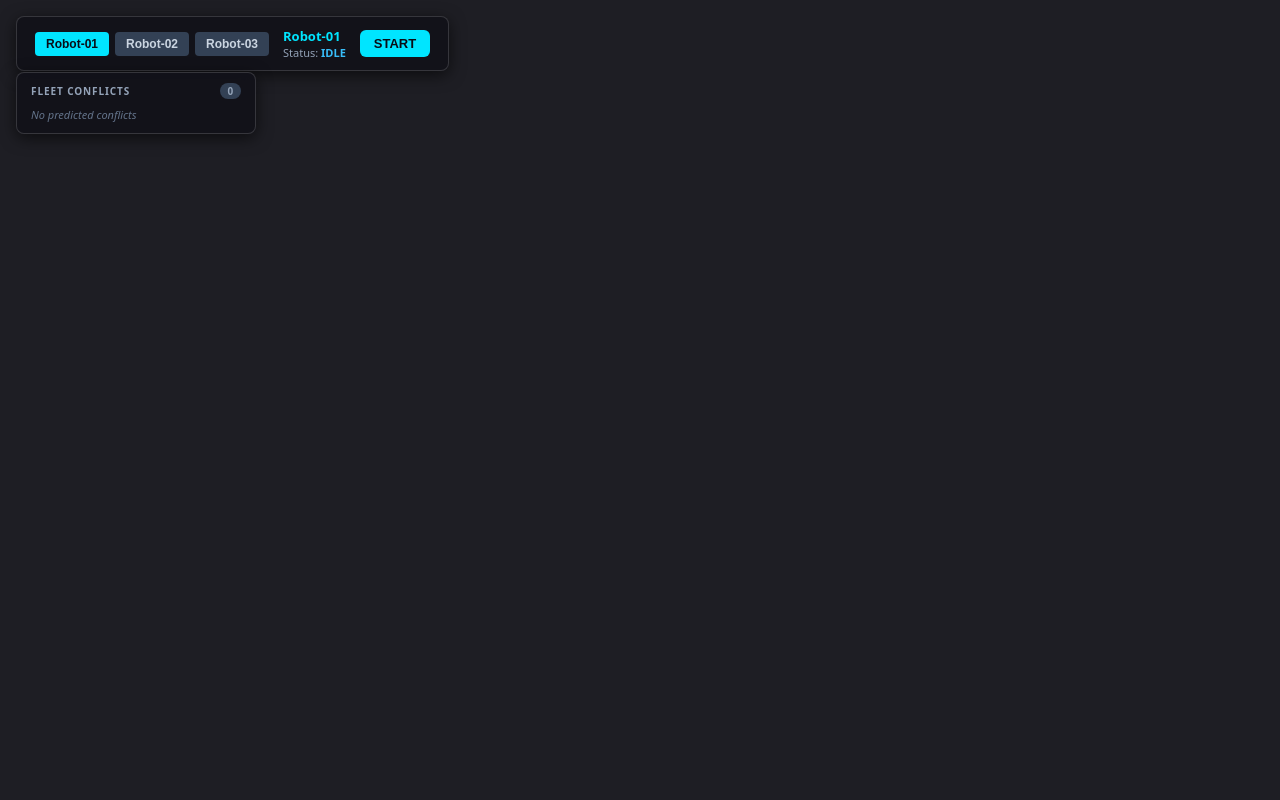
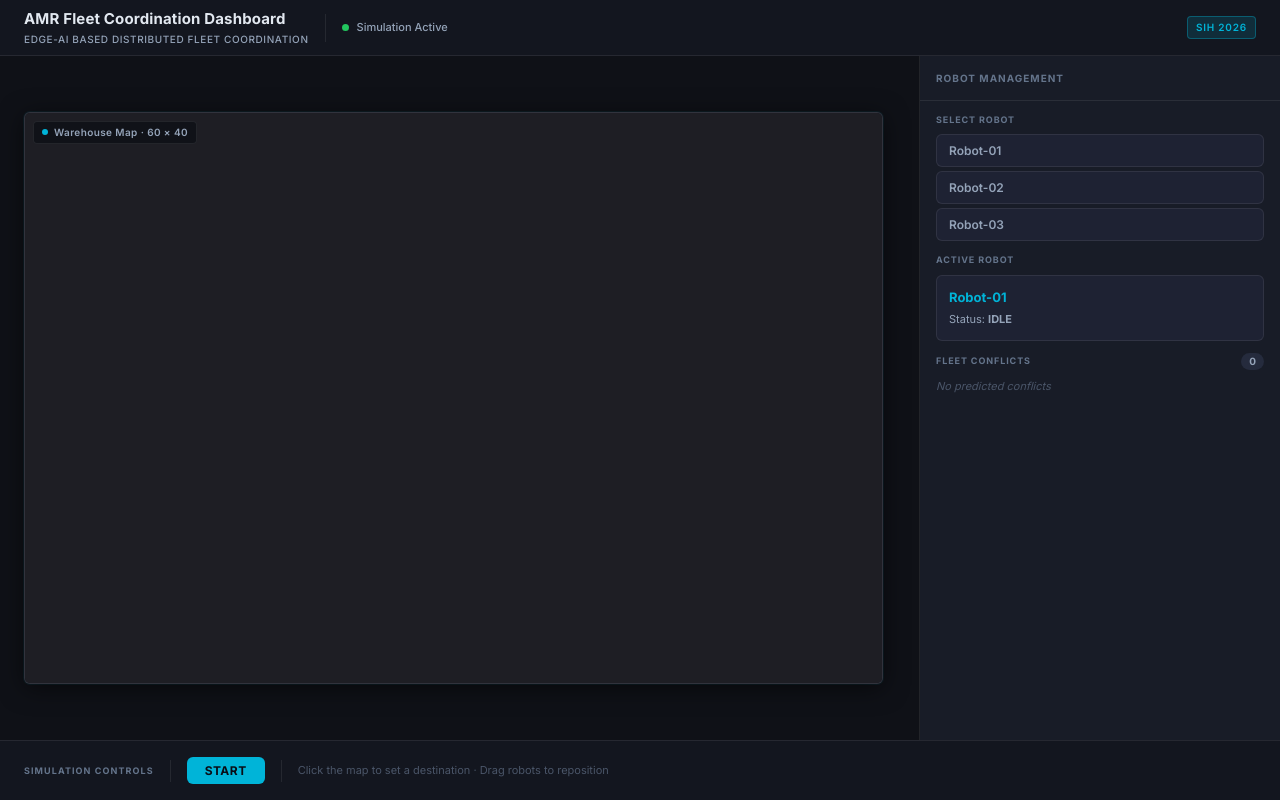
Before and after one commit to T4NISHK-K/SIH26Sim, a website built with Vite: page index.html in a window 1280 px wide. Built offline with nearby package versions, Linux system fonts and the light colour scheme; files whose address does not match are found by name.

Commit message:
Create dashboard shell and map layout

```diff
--- a/index.html
+++ b/index.html
@@ -4,75 +4,114 @@
 <head>
   <meta charset="UTF-8" />
   <meta name="viewport" content="width=device-width, initial-scale=1.0" />
-  <title>Warehouse Robot Fleet Simulation</title>
-  <style>
-    * {
-      box-sizing: border-box;
-      margin: 0;
-      padding: 0;
-    }
-
-    body,
-    html {
-      width: 100%;
-      height: 100%;
-      overflow: hidden;
-      background-color: #1a1a1a;
-      display: flex;
-      justify-content: center;
-      align-items: center;
-      font-family: system-ui, -apple-system, sans-serif;
-    }
-
-    #game-container {
-      width: 100vw;
-      height: 100vh;
-      display: flex;
-      justify-content: center;
-      align-items: center;
-    }
-
-    canvas {
-      image-rendering: pixelated;
-      image-rendering: crisp-edges;
-    }
-  </style>
+  <title>AMR Fleet Coordination Dashboard</title>
+  <meta name="description" content="Edge-AI Based Distributed AMR Fleet Coordination Simulation — SIH 2026" />
+  <link rel="stylesheet" href="/src/ui/dashboard.css" />
 </head>
 
 <body>
-  <div id="ui-panel"
-    style="position: fixed; top: 16px; left: 16px; z-index: 1000; display: flex; align-items: center; gap: 14px; background: rgba(18, 18, 26, 0.92); backdrop-filter: blur(8px); padding: 10px 18px; border-radius: 8px; border: 1px solid rgba(255,255,255,0.15); color: #fff; font-family: system-ui, -apple-system, sans-serif; box-shadow: 0 4px 16px rgba(0,0,0,0.6); user-select: none;">
-    <div style="display: flex; gap: 6px;" id="robot-selector">
-      <button class="robot-select-btn" data-robot="Robot-01"
-        style="background: #00e5ff; color: #090d16; border: none; font-weight: 700; font-size: 12px; padding: 5px 11px; border-radius: 4px; cursor: pointer; transition: all 0.2s;">Robot-01</button>
-      <button class="robot-select-btn" data-robot="Robot-02"
-        style="background: #334155; color: #cbd5e1; border: none; font-weight: 700; font-size: 12px; padding: 5px 11px; border-radius: 4px; cursor: pointer; transition: all 0.2s;">Robot-02</button>
-      <button class="robot-select-btn" data-robot="Robot-03"
-        style="background: #334155; color: #cbd5e1; border: none; font-weight: 700; font-size: 12px; padding: 5px 11px; border-radius: 4px; cursor: pointer; transition: all 0.2s;">Robot-03</button>
-    </div>
-    <div style="display: flex; flex-direction: column;">
-      <span id="active-robot-name" style="font-weight: 700; color: #00e5ff; font-size: 13px;">Robot-01</span>
-      <span id="robot-status-text" style="font-size: 11px; color: #94a3b8; font-weight: 500;">Status: <b
-          id="status-badge" style="color: #38bdf8;">IDLE</b></span>
-    </div>
-    <button id="start-btn"
-      style="background: #00e5ff; color: #090d16; border: none; font-weight: 700; font-size: 13px; padding: 6px 14px; border-radius: 6px; cursor: pointer; transition: all 0.2s;">START</button>
-  </div>
 
-  <!-- Fleet Conflict Panel -->
-  <div id="conflict-panel"
-    style="position: fixed; top: 72px; left: 16px; z-index: 1000; display: flex; flex-direction: column; gap: 5px; background: rgba(18, 18, 26, 0.92); backdrop-filter: blur(8px); padding: 10px 14px; border-radius: 8px; border: 1px solid rgba(255,255,255,0.15); color: #fff; font-family: system-ui, -apple-system, sans-serif; box-shadow: 0 4px 16px rgba(0,0,0,0.6); user-select: none; min-width: 240px; max-width: 310px; max-height: 60vh; overflow-y: auto; font-size: 12px;">
-    <div style="font-weight: 700; font-size: 10px; letter-spacing: 0.9px; color: #94a3b8; text-transform: uppercase; display: flex; justify-content: space-between; align-items: center; margin-bottom: 2px;">
-      <span>Fleet Conflicts</span>
-      <span id="conflict-count-badge"
-        style="background: #334155; color: #94a3b8; font-size: 10px; font-weight: 700; padding: 1px 7px; border-radius: 10px; min-width: 20px; text-align: center;">0</span>
-    </div>
-    <div id="conflict-list">
-      <span style="color: #64748b; font-style: italic; font-size: 11px;">No predicted conflicts</span>
-    </div>
-  </div>
+  <!-- ═══════════════════════════════════════════════════════════
+       APP SHELL — three-row grid: header / workspace / controls
+  ════════════════════════════════════════════════════════════ -->
+  <div id="app-shell">
 
-  <div id="game-container"></div>
+    <!-- ── 1. TOP HEADER ───────────────────────────────────────── -->
+    <header id="dashboard-header">
+      <div class="header-brand">
+        <span class="header-title">AMR Fleet Coordination Dashboard</span>
+        <span class="header-subtitle">Edge-AI Based Distributed Fleet Coordination</span>
+      </div>
+
+      <div class="header-divider"></div>
+
+      <div class="header-status-indicator">
+        <span class="header-status-dot"></span>
+        Simulation Active
+      </div>
+
+      <div class="header-spacer"></div>
+
+      <span class="header-badge">SIH 2026</span>
+    </header>
+
+    <!-- ── 2. MAIN WORKSPACE ───────────────────────────────────── -->
+    <div id="dashboard-workspace">
+
+      <!-- 2a. MAP WORKSPACE (left) -->
+      <section id="map-workspace" aria-label="Warehouse Map">
+        <!-- Compact 3:2 Map Frame -->
+        <div id="map-frame">
+          <div class="map-viewport-tag">
+            <span class="map-viewport-dot"></span>
+            Warehouse Map · 60 × 40
+          </div>
+          <!-- Phaser mounts its canvas here — parent: 'game-container' in main.js -->
+          <div id="game-container"></div>
+        </div>
+      </section>
+
+      <!-- 2b. FLEET MANAGEMENT PANEL (right) -->
+      <aside id="fleet-panel" aria-label="Robot Management">
+
+        <div class="panel-header">
+          <span class="panel-title">Robot Management</span>
+        </div>
+
+        <div class="panel-body">
+
+          <!-- Robot selector -->
+          <div class="fleet-section">
+            <span class="section-label">Select Robot</span>
+            <div id="robot-selector">
+              <button class="robot-select-btn" data-robot="Robot-01">Robot-01</button>
+              <button class="robot-select-btn" data-robot="Robot-02">Robot-02</button>
+              <button class="robot-select-btn" data-robot="Robot-03">Robot-03</button>
+            </div>
+          </div>
+
+          <!-- Active robot status -->
+          <div class="fleet-section">
+            <span class="section-label">Active Robot</span>
+            <div class="active-robot-block">
+              <div class="active-robot-row">
+                <span id="active-robot-name">Robot-01</span>
+              </div>
+              <span id="robot-status-text">
+                Status: <b id="status-badge">IDLE</b>
+              </span>
+            </div>
+          </div>
+
+          <!-- Fleet conflicts -->
+          <div class="fleet-section" style="flex: 1; min-height: 0; display: flex; flex-direction: column; gap: 8px;">
+            <div class="conflict-section-header">
+              <span class="section-label">Fleet Conflicts</span>
+              <span id="conflict-count-badge">0</span>
+            </div>
+            <div id="conflict-list">
+              <span style="color: var(--color-text-muted); font-style: italic; font-size: 11px;">No predicted conflicts</span>
+            </div>
+          </div>
+
+        </div><!-- /.panel-body -->
+      </aside><!-- /#fleet-panel -->
+
+    </div><!-- /#dashboard-workspace -->
+
+    <!-- ── 3. SIMULATION CONTROLS BAR ─────────────────────────── -->
+    <footer id="simulation-controls">
+      <span class="controls-label">Simulation Controls</span>
+      <div class="controls-divider"></div>
+      <div class="controls-group">
+        <button id="start-btn">START</button>
+      </div>
+      <div class="controls-divider"></div>
+      <span class="controls-hint">Click the map to set a destination · Drag robots to reposition</span>
+    </footer>
+
+  </div><!-- /#app-shell -->
+
   <script type="module" src="/src/main.js"></script>
 </body>
 
--- /dev/null
+++ b/src/ui/dashboard.css
@@ -0,0 +1,472 @@
+/*
+ * dashboard.css
+ * Visual styling and layout for the AMR Fleet Coordination Dashboard shell.
+ *
+ * Responsibilities:
+ *   - CSS custom properties (design tokens)
+ *   - Page reset and base typography
+ *   - Top header bar
+ *   - Main dashboard grid (map workspace + fleet panel)
+ *   - Bottom simulation-controls bar
+ *
+ * This file owns all visual presentation.
+ * Application logic lives in main.js / robotControls.js.
+ */
+
+/* ─── Google Font (Inter) ─────────────────────────────────────────────────── */
+@import url('https://fonts.googleapis.com/css2?family=Inter:ital,wght@0,400;0,500;0,600;0,700&display=swap');
+
+/* ─── Design Tokens ───────────────────────────────────────────────────────── */
+:root {
+  /* Backgrounds */
+  --color-bg-page:    #0f1117;
+  --color-bg-header:  #13161f;
+  --color-bg-panel:   #181c27;
+  --color-bg-surface: #1e2233;
+  --color-bg-input:   #252b3d;
+
+  /* Borders */
+  --color-border:        rgba(255, 255, 255, 0.08);
+  --color-border-accent: rgba(0, 180, 216, 0.35);
+
+  /* Text */
+  --color-text-primary:   #e2e8f0;
+  --color-text-secondary: #94a3b8;
+  --color-text-muted:     #4a5568;
+  --color-text-label:     #64748b;
+
+  /* Accent */
+  --color-accent:     #00b4d8;
+  --color-accent-dim: rgba(0, 180, 216, 0.15);
+
+  /* Spacing */
+  --space-xs: 4px;
+  --space-sm: 8px;
+  --space-md: 12px;
+  --space-lg: 16px;
+  --space-xl: 24px;
+
+  /* Typography */
+  --font-sans: 'Inter', system-ui, -apple-system, sans-serif;
+
+  /* Radii */
+  --radius-sm: 4px;
+  --radius-md: 6px;
+  --radius-lg: 10px;
+
+  /* Shadows */
+  --shadow-panel: 0 1px 3px rgba(0, 0, 0, 0.5), 0 4px 16px rgba(0, 0, 0, 0.3);
+
+  /* Layout */
+  --header-height:     56px;
+  --controls-height:   60px;
+  --fleet-panel-width: 360px;
+}
+
+/* ─── Reset & Base ────────────────────────────────────────────────────────── */
+*, *::before, *::after {
+  box-sizing: border-box;
+  margin: 0;
+  padding: 0;
+}
+
+html, body {
+  width: 100%;
+  height: 100%;
+  overflow: hidden;
+  background-color: var(--color-bg-page);
+  font-family: var(--font-sans);
+  color: var(--color-text-primary);
+  font-size: 13px;
+  line-height: 1.5;
+  -webkit-font-smoothing: antialiased;
+}
+
+/* ─── App Shell ───────────────────────────────────────────────────────────── */
+#app-shell {
+  display: grid;
+  grid-template-rows: var(--header-height) 1fr var(--controls-height);
+  grid-template-columns: 1fr;
+  grid-template-areas:
+    "header"
+    "workspace"
+    "controls";
+  width: 100vw;
+  height: 100vh;
+  overflow: hidden;
+}
+
+/* ─── Header ─────────────────────────────────────────────────────────────── */
+#dashboard-header {
+  grid-area: header;
+  display: flex;
+  align-items: center;
+  padding: 0 var(--space-xl);
+  background: var(--color-bg-header);
+  border-bottom: 1px solid var(--color-border);
+  gap: var(--space-lg);
+  flex-shrink: 0;
+  z-index: 10;
+}
+
+.header-brand {
+  display: flex;
+  flex-direction: column;
+  gap: 1px;
+}
+
+.header-title {
+  font-size: 15px;
+  font-weight: 700;
+  color: var(--color-text-primary);
+  letter-spacing: 0.01em;
+  white-space: nowrap;
+}
+
+.header-subtitle {
+  font-size: 10px;
+  font-weight: 500;
+  color: var(--color-text-secondary);
+  letter-spacing: 0.06em;
+  text-transform: uppercase;
+  white-space: nowrap;
+}
+
+.header-divider {
+  width: 1px;
+  height: 28px;
+  background: var(--color-border);
+  flex-shrink: 0;
+}
+
+.header-status-indicator {
+  display: flex;
+  align-items: center;
+  gap: var(--space-sm);
+  font-size: 11px;
+  color: var(--color-text-secondary);
+  font-weight: 500;
+  white-space: nowrap;
+}
+
+.header-status-dot {
+  width: 7px;
+  height: 7px;
+  border-radius: 50%;
+  background: #22c55e;
+  flex-shrink: 0;
+}
+
+.header-spacer {
+  flex: 1;
+}
+
+.header-badge {
+  font-size: 10px;
+  font-weight: 600;
+  letter-spacing: 0.08em;
+  text-transform: uppercase;
+  color: var(--color-accent);
+  background: var(--color-accent-dim);
+  border: 1px solid var(--color-border-accent);
+  border-radius: var(--radius-sm);
+  padding: 3px 8px;
+  white-space: nowrap;
+}
+
+/* ─── Workspace (main content area) ──────────────────────────────────────── */
+#dashboard-workspace {
+  grid-area: workspace;
+  display: grid;
+  grid-template-columns: 1fr var(--fleet-panel-width);
+  grid-template-rows: 1fr;
+  grid-template-areas: "map fleet";
+  overflow: hidden;
+  min-height: 0;
+}
+
+/* ─── Map Workspace (outer centering area) ───────────────────────────────── */
+#map-workspace {
+  grid-area: map;
+  position: relative;
+  background: var(--color-bg-page);
+  border-right: 1px solid var(--color-border);
+  overflow: hidden;
+  min-width: 0;
+  display: flex;
+  align-items: center;
+  justify-content: flex-start;
+  padding: var(--space-md) var(--space-md) var(--space-md) var(--space-xl);
+}
+
+/* ─── Compact Map Frame (3:2 aspect ratio viewport) ──────────────────────── */
+#map-frame {
+  position: relative;
+  aspect-ratio: 3 / 2;
+  width: min(
+    calc(100% - 2 * var(--space-md)),
+    calc((100vh - var(--header-height) - var(--controls-height) - 4 * var(--space-md)) * 1.5)
+  );
+  max-width: calc(100% - 2 * var(--space-md));
+  max-height: calc(100% - 2 * var(--space-md));
+  height: auto;
+  border: 1px solid rgba(255, 255, 255, 0.12);
+  border-radius: var(--radius-md);
+  background: #141722;
+  box-shadow: 0 4px 24px rgba(0, 0, 0, 0.55), 0 0 0 1px rgba(0, 180, 216, 0.08);
+  overflow: hidden;
+  display: flex;
+  align-items: center;
+  justify-content: center;
+}
+
+/* Subtle HUD tag inside map frame */
+.map-viewport-tag {
+  position: absolute;
+  top: var(--space-sm);
+  left: var(--space-sm);
+  z-index: 10;
+  display: flex;
+  align-items: center;
+  gap: 6px;
+  background: rgba(15, 17, 23, 0.85);
+  backdrop-filter: blur(6px);
+  border: 1px solid var(--color-border);
+  border-radius: var(--radius-sm);
+  padding: 3px 8px;
+  font-size: 10px;
+  font-weight: 600;
+  color: var(--color-text-secondary);
+  letter-spacing: 0.04em;
+  pointer-events: none;
+  user-select: none;
+}
+
+.map-viewport-dot {
+  width: 6px;
+  height: 6px;
+  border-radius: 50%;
+  background: var(--color-accent);
+}
+
+/* Phaser canvas host — fills the compact 3:2 map frame */
+#game-container {
+  width: 100%;
+  height: 100%;
+  display: flex;
+  align-items: center;
+  justify-content: center;
+  position: relative;
+  overflow: hidden;
+}
+
+#game-container canvas {
+  image-rendering: pixelated;
+  image-rendering: crisp-edges;
+  display: block;
+}
+
+/* ─── Fleet Management Panel (right column) ──────────────────────────────── */
+#fleet-panel {
+  grid-area: fleet;
+  display: flex;
+  flex-direction: column;
+  background: var(--color-bg-panel);
+  overflow: hidden;
+  flex-shrink: 0;
+}
+
+.panel-header {
+  padding: var(--space-md) var(--space-lg);
+  border-bottom: 1px solid var(--color-border);
+  flex-shrink: 0;
+}
+
+.panel-title {
+  font-size: 10px;
+  font-weight: 700;
+  letter-spacing: 0.1em;
+  text-transform: uppercase;
+  color: var(--color-text-label);
+}
+
+.panel-body {
+  flex: 1;
+  overflow-y: auto;
+  padding: var(--space-md) var(--space-lg);
+  display: flex;
+  flex-direction: column;
+  gap: var(--space-md);
+  min-height: 0;
+}
+
+.panel-body::-webkit-scrollbar { width: 4px; }
+.panel-body::-webkit-scrollbar-track { background: transparent; }
+.panel-body::-webkit-scrollbar-thumb {
+  background: var(--color-border);
+  border-radius: 2px;
+}
+
+/* ── Section inside fleet panel ─────────────────────────────────────────── */
+.fleet-section {
+  display: flex;
+  flex-direction: column;
+  gap: var(--space-sm);
+}
+
+.section-label {
+  font-size: 9px;
+  font-weight: 700;
+  letter-spacing: 0.1em;
+  text-transform: uppercase;
+  color: var(--color-text-label);
+}
+
+/* ── Robot selector buttons ─────────────────────────────────────────────── */
+#robot-selector {
+  display: flex;
+  flex-direction: column;
+  gap: var(--space-xs);
+}
+
+.robot-select-btn {
+  width: 100%;
+  text-align: left;
+  background: var(--color-bg-surface);
+  color: var(--color-text-secondary);
+  border: 1px solid var(--color-border);
+  font-family: var(--font-sans);
+  font-weight: 600;
+  font-size: 12px;
+  padding: var(--space-sm) var(--space-md);
+  border-radius: var(--radius-md);
+  cursor: pointer;
+  transition: background 0.15s, color 0.15s, border-color 0.15s;
+}
+
+.robot-select-btn:hover {
+  background: var(--color-bg-input);
+  border-color: var(--color-border-accent);
+  color: var(--color-text-primary);
+}
+
+/* ── Active robot status block ──────────────────────────────────────────── */
+.active-robot-block {
+  background: var(--color-bg-surface);
+  border: 1px solid var(--color-border);
+  border-radius: var(--radius-md);
+  padding: var(--space-md);
+  display: flex;
+  flex-direction: column;
+  gap: var(--space-xs);
+}
+
+.active-robot-row {
+  display: flex;
+  justify-content: space-between;
+  align-items: center;
+}
+
+#active-robot-name {
+  font-weight: 700;
+  font-size: 13px;
+  color: var(--color-accent);
+}
+
+#robot-status-text {
+  font-size: 11px;
+  color: var(--color-text-secondary);
+}
+
+/* ── Fleet conflicts list ─────────────────────────────────────────────────── */
+.conflict-section-header {
+  display: flex;
+  justify-content: space-between;
+  align-items: center;
+}
+
+#conflict-count-badge {
+  font-size: 10px;
+  font-weight: 700;
+  padding: 1px 8px;
+  border-radius: 10px;
+  background: var(--color-bg-input);
+  color: var(--color-text-secondary);
+  min-width: 22px;
+  text-align: center;
+  transition: background 0.2s, color 0.2s;
+}
+
+#conflict-list {
+  display: flex;
+  flex-direction: column;
+  gap: var(--space-xs);
+  overflow-y: auto;
+  flex: 1;
+  min-height: 0;
+}
+
+#conflict-list::-webkit-scrollbar { width: 3px; }
+#conflict-list::-webkit-scrollbar-thumb {
+  background: var(--color-border);
+  border-radius: 2px;
+}
+
+/* ─── Simulation Controls Bar ─────────────────────────────────────────────── */
+#simulation-controls {
+  grid-area: controls;
+  display: flex;
+  align-items: center;
+  padding: 0 var(--space-xl);
+  background: var(--color-bg-header);
+  border-top: 1px solid var(--color-border);
+  gap: var(--space-lg);
+  flex-shrink: 0;
+  z-index: 10;
+}
+
+.controls-label {
+  font-size: 9px;
+  font-weight: 700;
+  letter-spacing: 0.12em;
+  text-transform: uppercase;
+  color: var(--color-text-label);
+  white-space: nowrap;
+}
+
+.controls-divider {
+  width: 1px;
+  height: 22px;
+  background: var(--color-border);
+  flex-shrink: 0;
+}
+
+.controls-group {
+  display: flex;
+  align-items: center;
+  gap: var(--space-sm);
+}
+
+/* START button — id preserved for robotControls.js */
+#start-btn {
+  background: var(--color-accent);
+  color: #090d16;
+  border: none;
+  font-family: var(--font-sans);
+  font-weight: 700;
+  font-size: 12px;
+  padding: 6px 18px;
+  border-radius: var(--radius-md);
+  cursor: pointer;
+  transition: opacity 0.2s, background 0.2s;
+  letter-spacing: 0.04em;
+}
+
+#start-btn:hover {
+  background: #00cff8;
+}
+
+.controls-hint {
+  font-size: 11px;
+  color: var(--color-text-muted);
+}
```
